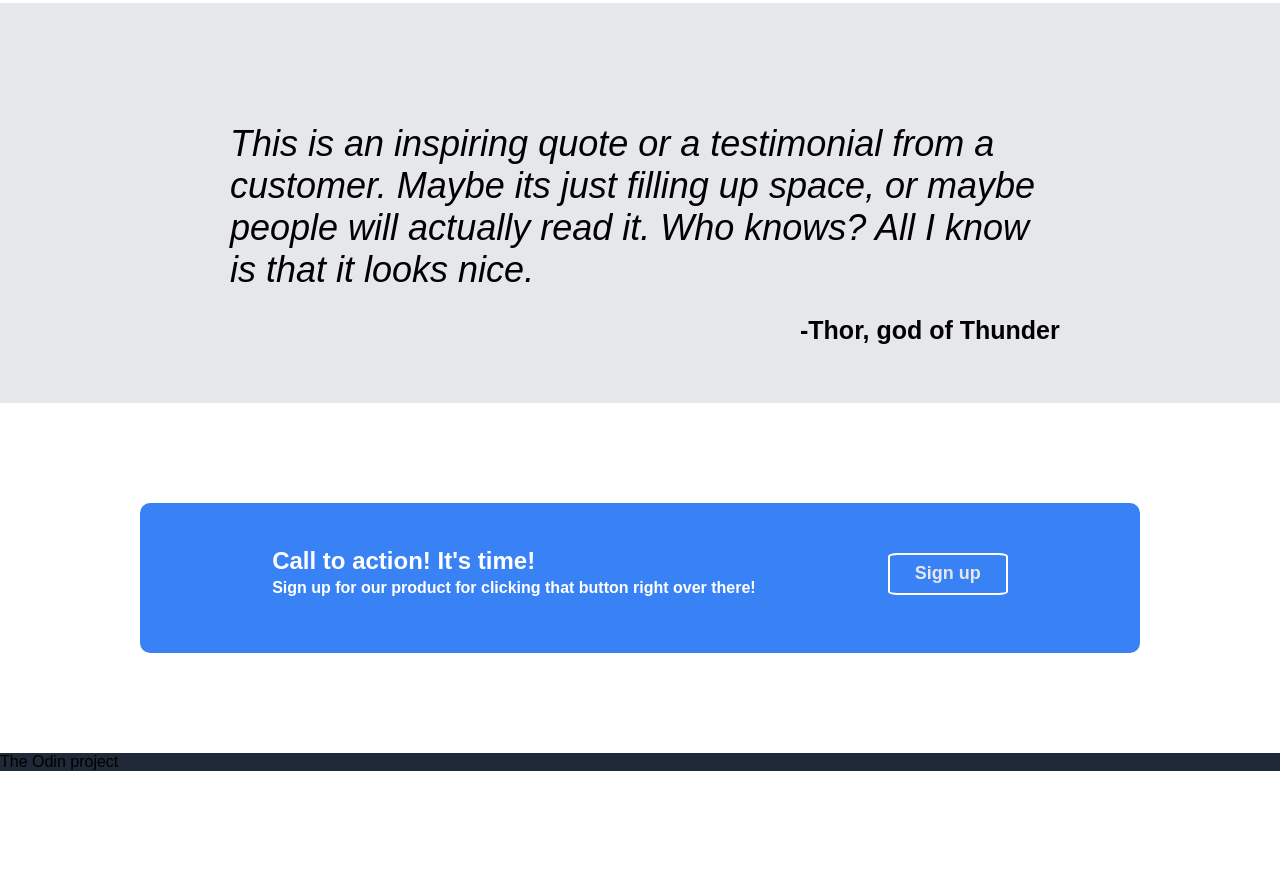
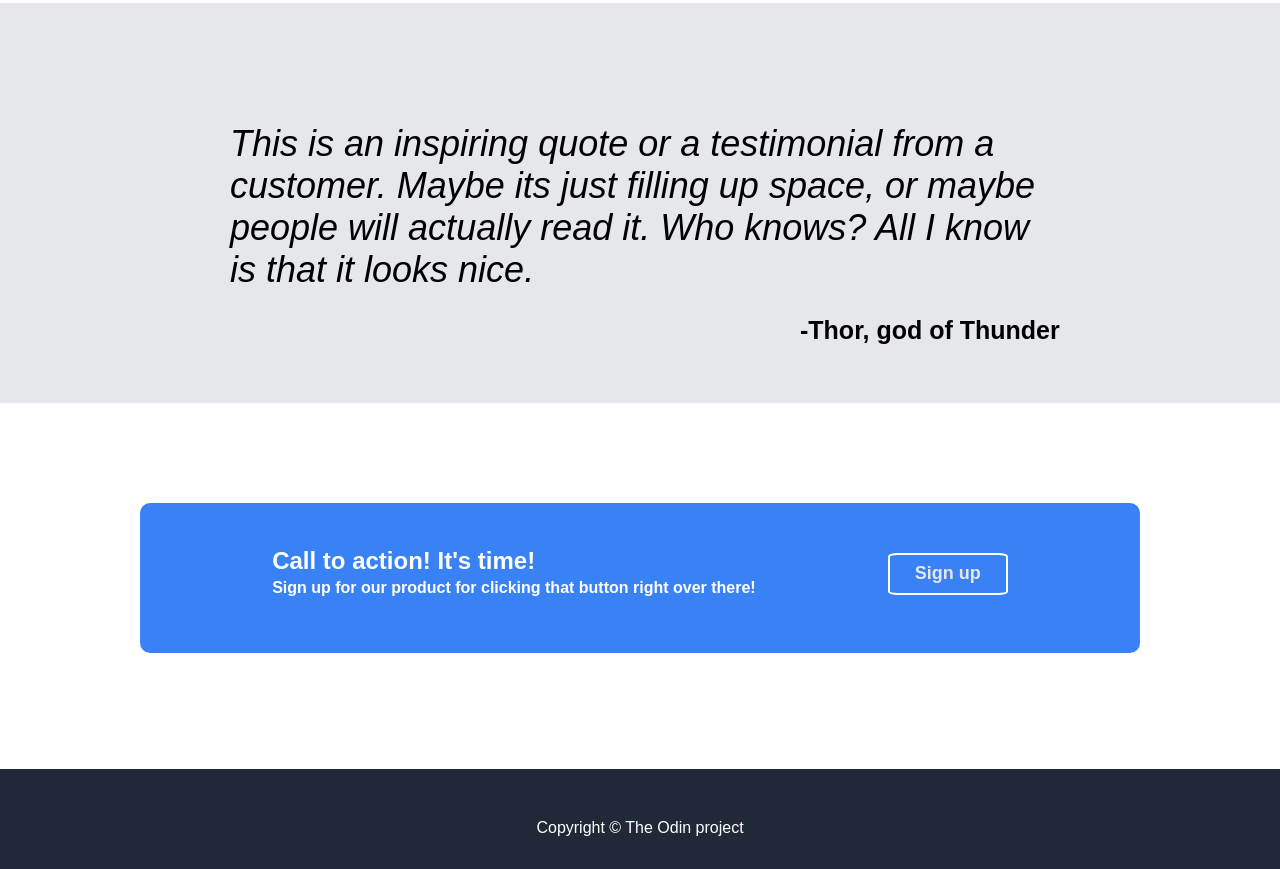
Before and after one commit to tyrone-code/landing-page, a plain HTML site: page index.html in a window 1280 px wide. Shown: the part 1126-1995 px from the top of the page. Before the commit the page ends 1913 px from the top, so only its background shows below. Drawn offline with Linux system fonts and the light colour scheme.

Commit message:
finshed the footer

```diff
--- a/index.html
+++ b/index.html
@@ -75,7 +75,7 @@
     </div>
     <footer>
         <div class="footer">
-            <p>The Odin project</p>
+            <p>Copyright &#169; The Odin project</p>
         </div>
     </footer>
 </body>
--- a/styles.css
+++ b/styles.css
@@ -1,6 +1,9 @@
 body {
   margin: 0;
   font-family: sans-serif;
+  min-height: 100vh;
+  display: flex;
+  flex-direction: column;
 }
 
 .nav-container {
@@ -161,6 +164,13 @@ button {
 }
 .footer {
   background-color: #1f2937;
+  left: 0;
+  bottom: 0;
+  width: 100%;
+  color: white;
+  text-align: center;
+  margin-top: auto;
+  height: 100px;
 }
 
 .call-to-action-position {
@@ -170,3 +180,8 @@ button {
 .call-to-action-position p {
   margin-top: -20px;
 }
+
+.footer p {
+  position: relative;
+  top: 50%;
+}
```
